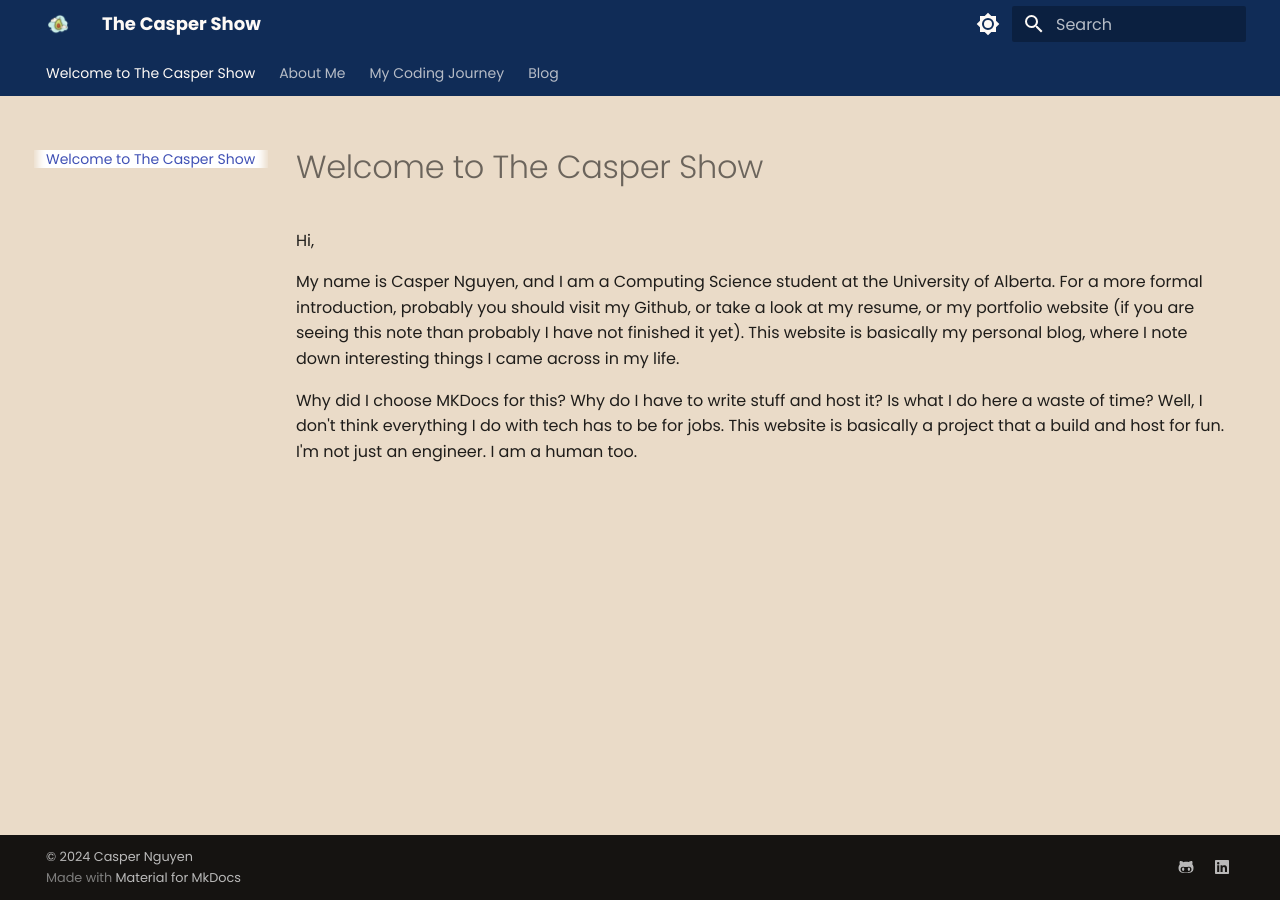
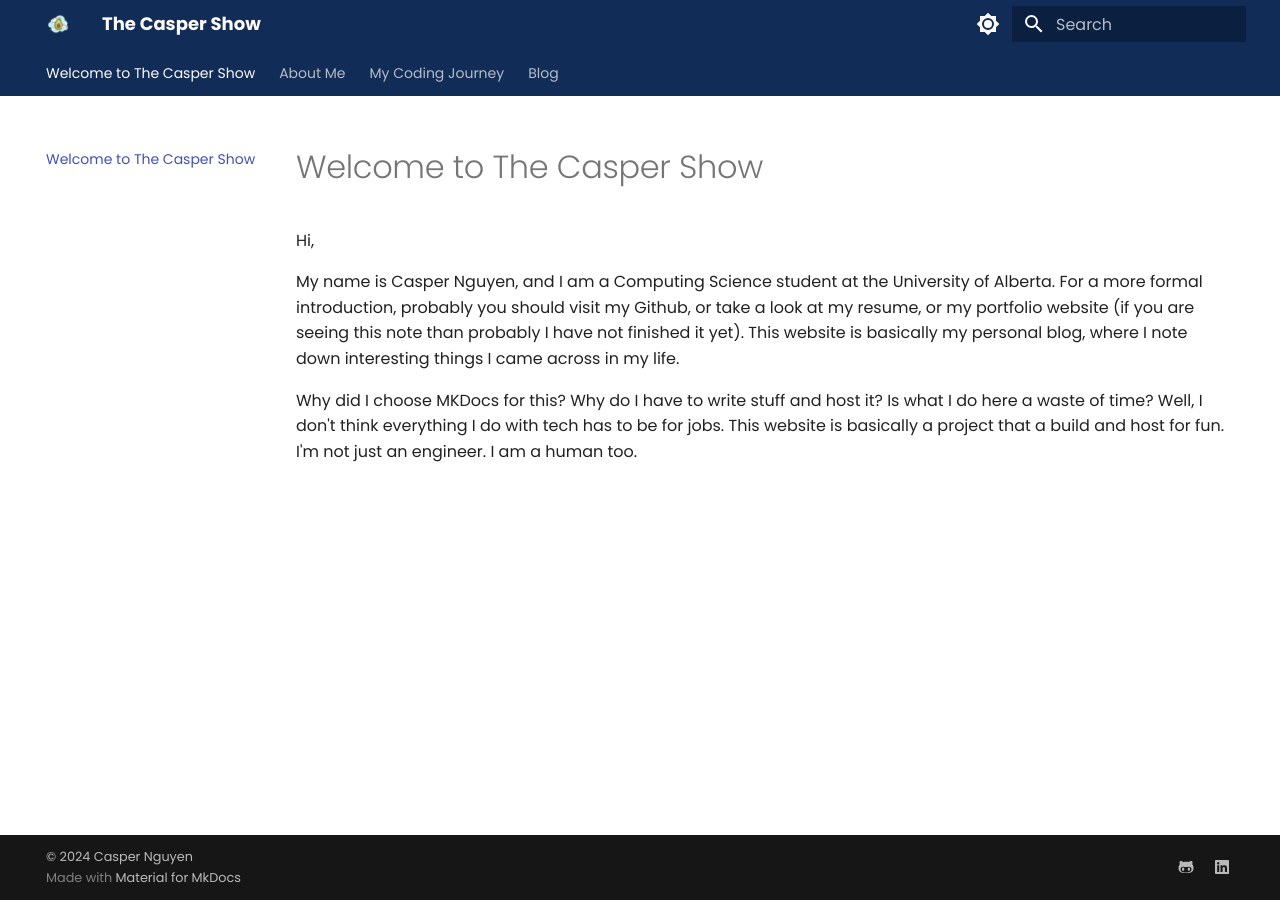
Before and after one commit to SCWinter259/personal-site, an MkDocs documentation site: the page built from docs/index.md, in a window 1280 px wide. Built offline with MkDocs 1.6.1 and Material for MkDocs 9.7.7, drawn with Linux system fonts in a browser that asks for light colours.

Commit message:
changed background to white

```diff
--- a/docs/stylesheets/extra.css
+++ b/docs/stylesheets/extra.css
@@ -1,7 +1,7 @@
 [data-md-color-scheme="main_theme"] {
     --md-primary-fg-color:#102C57;
     --md-primary-bg-color:#FEFAF6;
-    background: #EADBC8;
+    /* background: #EADBC8; */
 
     /* .md-main__inner {
         color: #DAC0A3;
```
